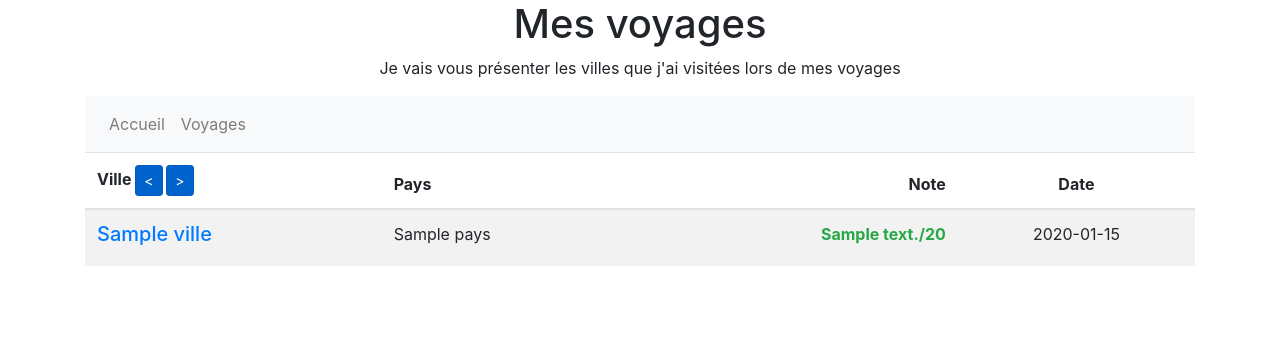
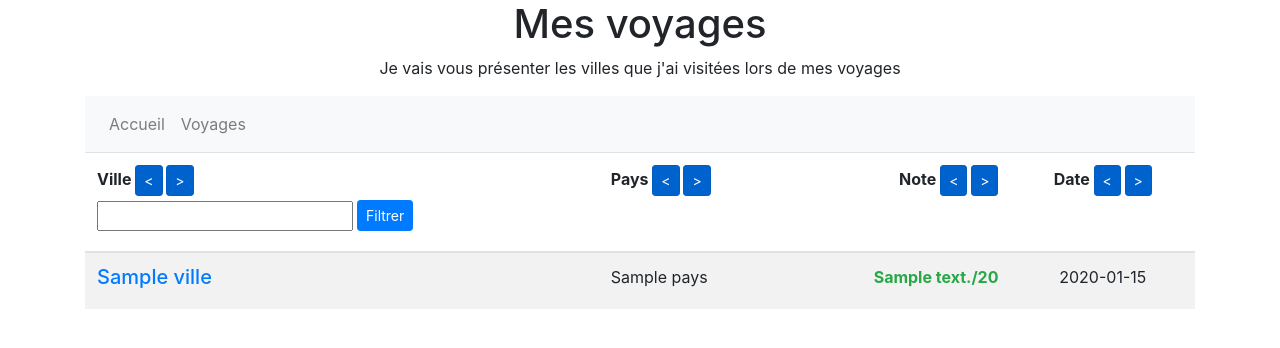
Before and after one commit to KiroIsInTheClood/mesvoyages, a Symfony app: template templates/pages/voyages.html.twig in a window 1280 px wide. Shown: the top 348 px of the page. Run offline with Twig, Linux system fonts and the light colour scheme; the template is opened without the code that fills it: most values are stand-ins (such as "Sample title", 1, 10 or a date in 2020); some libraries are stand-ins or nearby versions.

Commit message:
Phase 10 : ORM (filtrage des enregistrements).

```diff
--- a/templates/pages/voyages.html.twig
+++ b/templates/pages/voyages.html.twig
@@ -3,14 +3,32 @@
     <table class="table table-striped">
         <thead>
             <tr>
-                <th class="text-left" scope="col">
+                <th class="text-left align-top" scope="col">
                     Ville
                     <a href="{{ path('voyages.sort', {champ: 'ville', ordre: 'ASC'}) }}" class="btn btn-primary btn-sm active" role="button" aria-pressed="true"><</a>
                     <a href="{{ path('voyages.sort', {champ: 'ville', ordre: 'DESC'}) }}" class="btn btn-primary btn-sm active" role="button" aria-pressed="true">></a>
+                    <form class="form-inline mt-1" method="POST" action="{{ path('voyages.findallequal', {champ: 'ville'}) }}">
+                        <div class="form-group mr-1 mb-2">
+                            <input type="text" class="sm" name="recherche">
+                        </div>
+                        <button type="submit" class="btn btn-primary mb-2 btn-sm">Filtrer</button>
+                    </form>
                 </th>
-                <th class="text-left" scope="col">Pays</th>
-                <th class="text-right" scope="col">Note</th>
-                <th class="text-center" scope="col">Date</th>
+                <th class="text-left align-top" scope="col">
+                    Pays
+                    <a href="{{ path('voyages.sort', {champ: 'pays', ordre: 'ASC'}) }}" class="btn btn-primary btn-sm active" role="button" aria-pressed="true"><</a>
+                    <a href="{{ path('voyages.sort', {champ: 'pays', ordre: 'DESC'}) }}" class="btn btn-primary btn-sm active" role="button" aria-pressed="true">></a>
+                </th>
+                <th class="text-right align-top" scope="col">
+                    Note
+                    <a href="{{ path('voyages.sort', {champ: 'note', ordre: 'ASC'}) }}" class="btn btn-primary btn-sm active" role="button" aria-pressed="true"><</a>
+                    <a href="{{ path('voyages.sort', {champ: 'note', ordre: 'DESC'}) }}" class="btn btn-primary btn-sm active" role="button" aria-pressed="true">></a>
+                </th>
+                <th class="text-center align-top" scope="col">
+                    Date
+                    <a href="{{ path('voyages.sort', {champ: 'datecreation', ordre: 'ASC'}) }}" class="btn btn-primary btn-sm active" role="button" aria-pressed="true"><</a>
+                    <a href="{{ path('voyages.sort', {champ: 'datecreation', ordre: 'DESC'}) }}" class="btn btn-primary btn-sm active" role="button" aria-pressed="true">></a>
+                </th>
             </tr>
         </thead>
         <tbody>
```
Also changed, not shown: src/Controller/VoyagesController.php (+14 -0 lines), src/Repository/VisiteRepository.php (+24 -1 lines).
